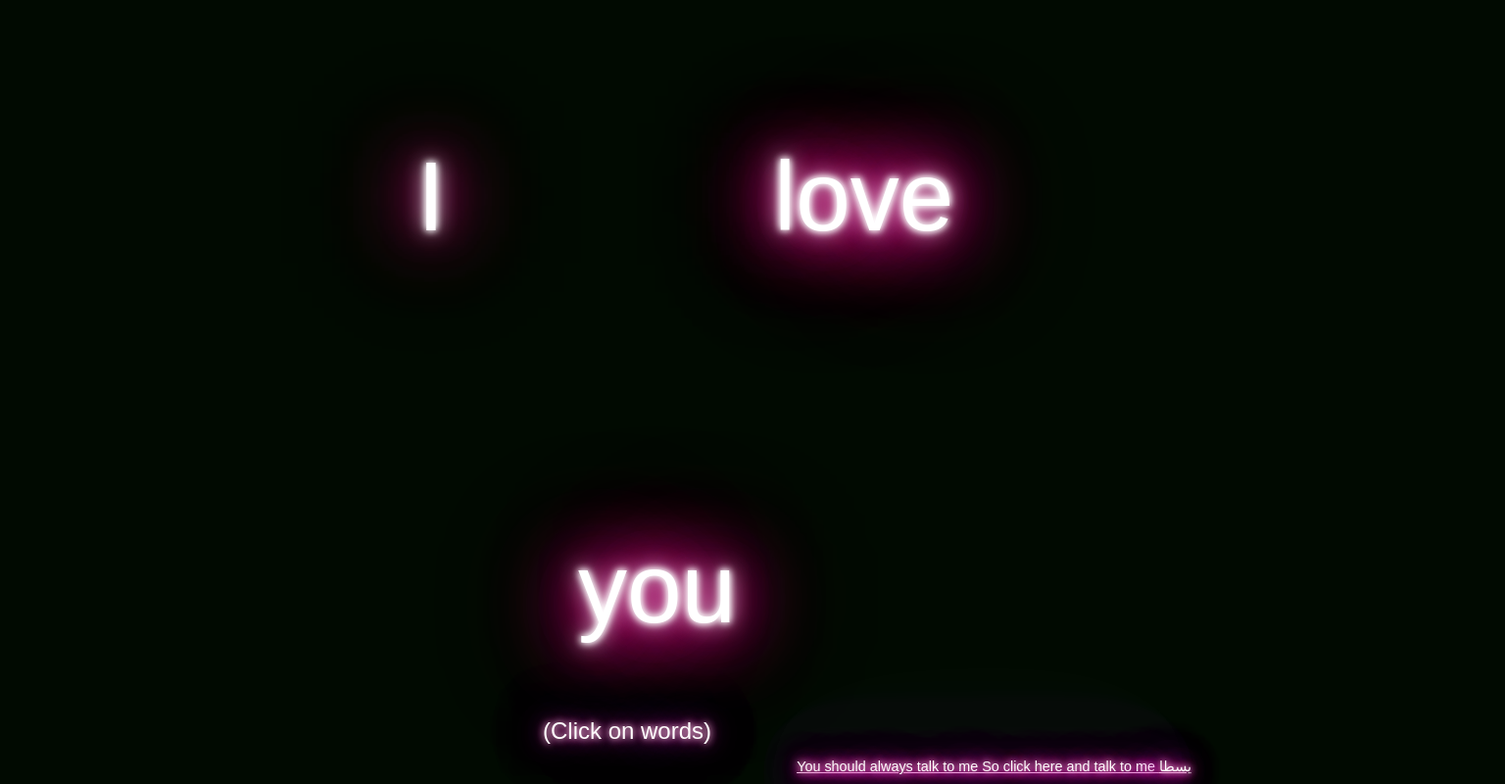
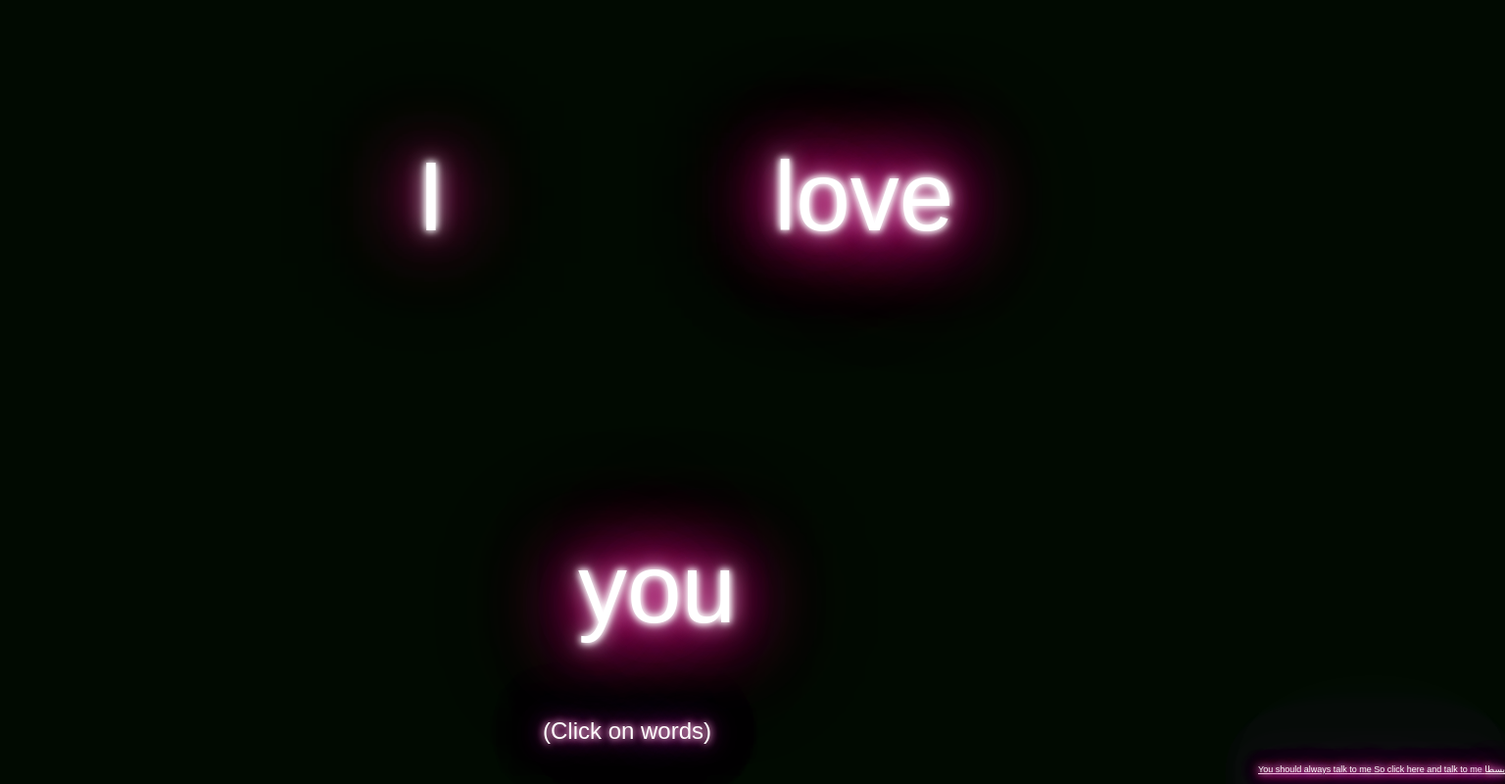
Before and after one commit to mshraky3/cafes-with-wifi, a plain HTML site: page index.html in a window 1280 px wide. Shown: the whole page at 98% size, 1536 px wide, since content can reach past the window. Drawn offline with Linux system fonts and the light colour scheme.

Commit message:
Update style.css

```diff
--- a/style.css
+++ b/style.css
@@ -16,6 +16,7 @@ body {
   font-size: 18px;
   font-family: "Vibur", sans-serif;
   background-color: #010a01;
+  margin: 10%;
 }
 
 .wrapper {
@@ -121,11 +122,12 @@ p{
 a {
 
         display: inline-block;
+        left: 20%;
         text-align: right;
         position: absolute;
-        bottom: 10px; left: 45%;
-        width: 50%;
-        font-size: 80%;
+        bottom: 10px;
+        width: 100%;
+        font-size: 50%;
         color: rgb(255, 253, 253);text-shadow:
         0 0 7px #fff,
         0 0 10px rgb(211, 33, 137),
```
